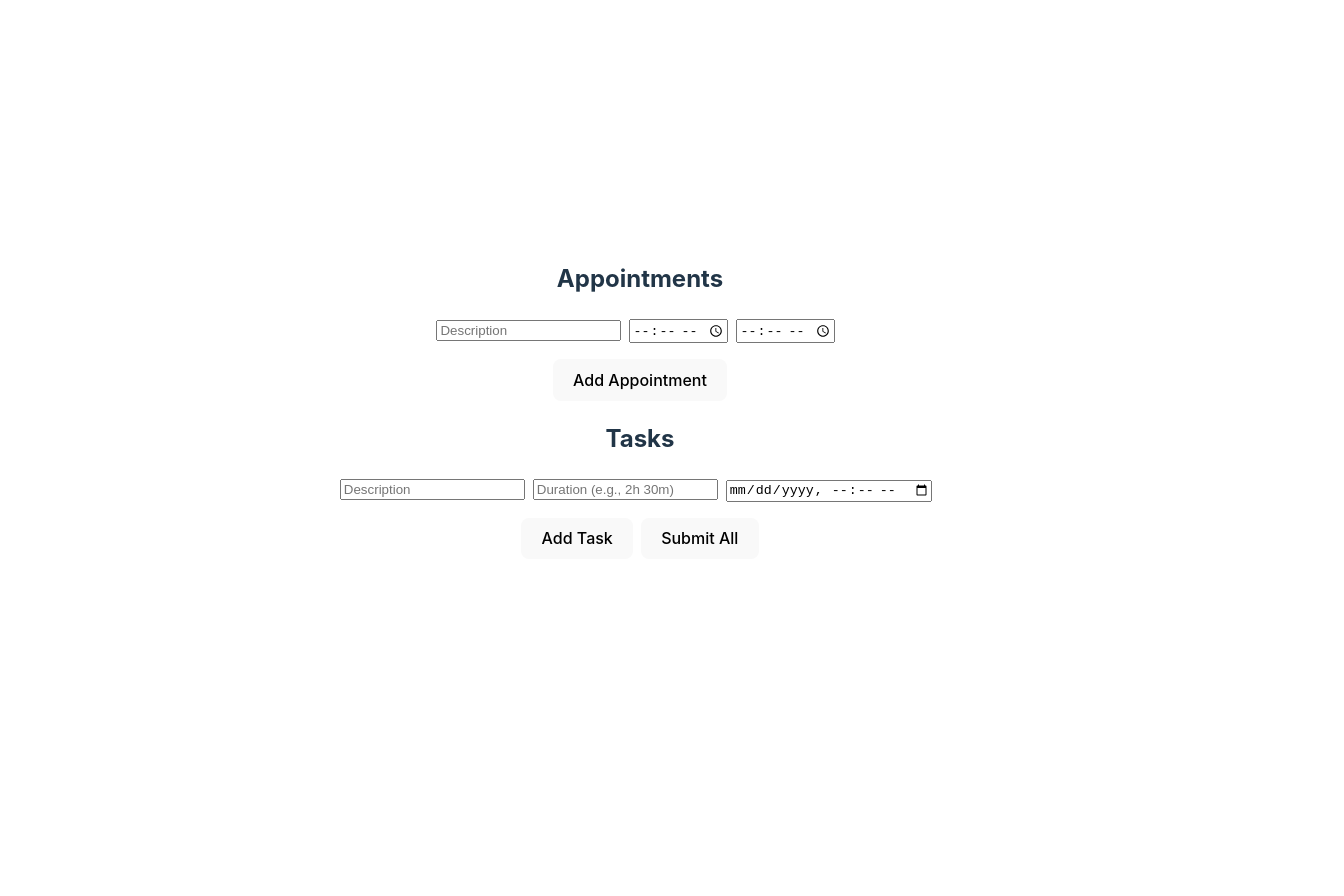
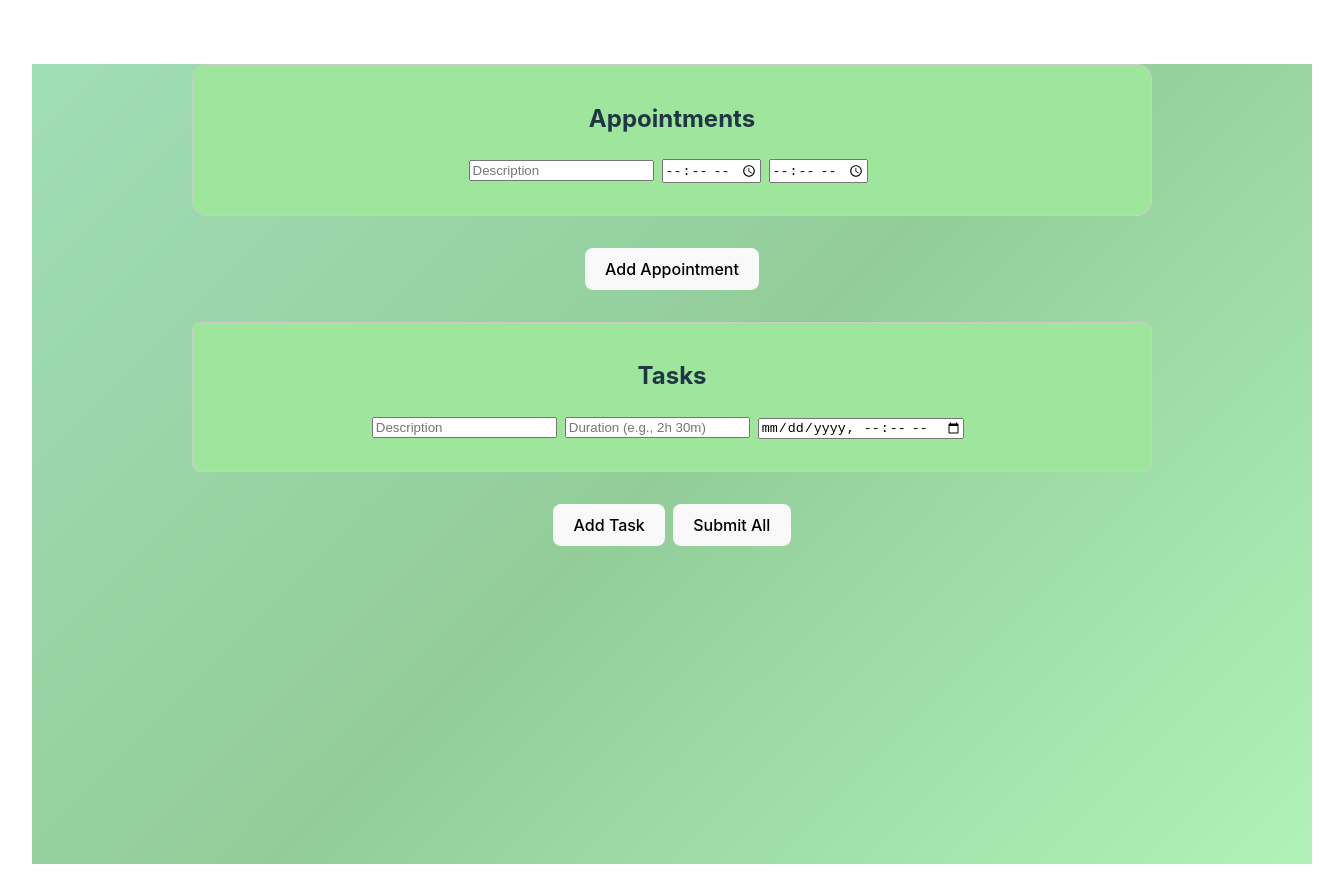
Before and after one commit to 2kristint/isu_hackathon, a React (Vite) app in the folder project/: page /form in a window 1280 px wide. Shown: the whole page, 1344 px wide, since content can reach past the window. Before the commit the page ends 800 px from the top, so only its background shows below. Built offline with nearby package versions, Linux system fonts and the light colour scheme.

Commit message:
change 2 pages to green

```diff
--- /dev/null
+++ b/project/src/forms.css
@@ -0,0 +1,64 @@
+.background{
+
+    background: linear-gradient(135deg, #a1ddb6, #92cd99, #b1f2b8);
+    width: 100vw;
+    height: 100vh;
+    margin: 0;
+    padding: 0;
+    margin-bottom: 0rem;
+    margin-top: 0rem;
+    margin-bottom: 0rem;
+    animation: silky-move 8s ease-in-out infinite;
+}
+
+@keyframes silky-move {
+    0% {
+      background-position: 0% 50%;
+    }
+    50% {
+      background-position: 100% 50%;
+    }
+    100% {
+      background-position: 0% 50%;
+    }
+  }
+
+
+
+/* border for appointments */
+.appointments-border {
+    border: 1px solid #cccccc;
+    padding: 1rem;
+    /*margin-bottom: 5rem;*/
+    margin-top: 2rem;
+    margin-bottom: 2rem;
+    overflow-y: auto; /* Enables scrolling for long content */
+    transition: max-height 0.3s ease; /* Smooth resizing */
+    max-height: 50vh; /* Default height limit */
+    margin-right: 10rem;
+    margin-left: 10rem;
+
+    background-color: #9de69b;
+    border-radius: 14px;
+}
+
+.tasks-border {
+    border: 1px solid #cccccc;
+    padding: 1rem;
+    margin-top: 2rem;
+    margin-bottom: 2rem;
+    margin-right: 10rem;
+    margin-left: 10rem;
+    overflow-y: auto;
+    transition: max-height 0.3s ease;
+    max-height: 50vh;
+    background-color: #9de69b;;
+    border-radius: 8px;
+}
+
+.dynamic-box {
+    display: flex;
+    flex-direction: column;
+    gap: 1rem; /* Space between input groups */
+    align-items: start;
+}
--- a/project/src/formsTogether.jsx
+++ b/project/src/formsTogether.jsx
@@ -1,6 +1,8 @@
 import React, { useState, useRef } from "react";
 import { useNavigate } from "react-router-dom";
 import { useLocation } from "react-router-dom";
+import "./forms.css";
+
 
 const formsTogether = () => {
 
@@ -55,8 +57,12 @@ const formsTogether = () => {
 
     return (
         <form onSubmit={handleSubmit}>
+            <div className = "background">
+            <div className = "appointments-border">
             <h2>Appointments</h2>
+
             {formRefsAppointments.current.map((appointment, index) => (
+
                 <div key={index} style={{ marginBottom: "1rem" }}>
                     <input
                         type="text"
@@ -76,10 +82,12 @@ const formsTogether = () => {
                     />
                 </div>
             ))}
+            </div>
             <button type="button" onClick={addAppointment}>
                 Add Appointment
             </button>
-            <h2>Tasks</h2>
+            <div className = "tasks-border">
+            <h2 >Tasks</h2>
             {formRefsTasks.current.map((task, index) => (
                 <div key={index} style={{ marginBottom: "1rem" }}>
                     <input
@@ -100,14 +108,18 @@ const formsTogether = () => {
                         style={{ marginRight: "0.5rem" }}
                     />
                 </div>
+
             ))}
+            </div>
             <button type="button" onClick={addTask}>
                 Add Task
             </button>
             <button type="submit" style={{ marginLeft: "0.5rem" }}>
                 Submit All
             </button>
+            </div>
         </form>
+
     );
 
 }
--- a/project/src/quiz.jsx
+++ b/project/src/quiz.jsx
@@ -28,10 +28,10 @@ const QuizPage = () => {
 
   return (
     <div className = "quiz-container" style={{ fontFamily: "Arial, sans-serif", textAlign: "center", marginTop: "50px" }}>
-      <h1 className = "quiz-title">Little self quiz</h1>
-      <p>Let's get to know your sleep schedule! 🌿🌙</p>
+      <h1 >Little self quiz</h1>
+      <h2 className = "subheader">Let's get to know your sleep schedule! 🌿🌙</h2>
       <form onSubmit={handleSubmit}>
-        <div style={{ display: 'flex', flexDirection: 'column' }}>
+        <div style={{ display: 'flex', flexDirection: 'column', padding:0}}>
           <h3 className = "quiz-question">Q.1 When do you usually to go to sleep?</h3>
           <input className = "quiz-input"
             type="text"
@@ -82,7 +82,7 @@ const QuizPage = () => {
           Submit
         </button>
       </form>
-
+        <img className = "image" src = "./AdobeStock_782188559 [Converted].png"></img>
     </div>
   );
 };
--- a/project/src/quizPage.css
+++ b/project/src/quizPage.css
@@ -2,7 +2,8 @@
 .quiz-container {
     font-family: 'Comic Sans MS', cursive, sans-serif;
     text-align: center;
-    background: linear-gradient(135deg, #a8e6cf, #dcedc1);
+    background: linear-gradient(135deg,  #a1ddb6, #92cd99, #b1f2b8);
+    background-size: 400% 400%;
     height: 100vh;
     width: 100vw;
     display: flex;
@@ -13,20 +14,31 @@
     box-sizing:border-box;
     align-items: center;
     overflow: hidden;
+    animation: silky-move 8s ease-in-out infinite;
   }
+
 
   /* Title styling with animation */
   .quiz-title {
     font-size: 2.5rem;
-    color: #388e3c;
+    color: #f8f8ff;
     margin-bottom: 20px;
-    animation: fadeIn 2s ease-in-out;
+    text-shadow: 1px 1px 5px rgba(0, 0, 0, 0.6);
+    animation: bounceIn 1.5s ease-out;
+  }
+
+  .quiz-title {
+    font-size: 1rem;
+    color: #ffffff;
+    margin-bottom: 20px;
+    text-shadow: 1px 1px 5px rgba(0, 0, 0, 0.6);
+    animation: bounceIn 1.5s ease-out;
   }
 
   /* Question styling */
   .quiz-question {
     font-size: 1.5rem;
-    color: #2e7d32;
+    color: #ffffff;
     margin-bottom: 30px;
     animation: bounceIn 1.5s ease-out;
   }
@@ -35,16 +47,17 @@
   .quiz-input {
     padding: 10px 15px;
     font-size: 1.2rem;
-    border: 2px solid #81c784;
+    border: 2px solid #5fd355;
     border-radius: 25px;
     outline: none;
     width: 300px;
     text-align: center;
     transition: box-shadow 0.3s ease, transform 0.2s ease;
+    background: rgba(255, 255, 255, 0.8);
   }
 
   .quiz-input:focus {
-    box-shadow: 0 0 15px #a5d6a7;
+    box-shadow: 0 0 15px #a7f3c3;
     transform: scale(1.05);
   }
 
@@ -53,7 +66,7 @@
     margin-top: 20px;
     padding: 10px 25px;
     font-size: 1.2rem;
-    background-color: #66bb6a;
+    background-color: #2f7f27;
     color: white;
     border: none;
     border-radius: 30px;
@@ -62,38 +75,22 @@
   }
 
   .quiz-button:hover {
-    background-color: #43a047;
+    background-color: #3ca832;
     transform: scale(1.1);
-    box-shadow: 0px 5px 10px rgba(0, 0, 0, 0.2);
+    box-shadow: 0px 5px 10px rgba(99, 197, 125, 0.2);
   }
 
 
-
-  /* Keyframes for animations */
-  @keyframes fadeIn {
-    from {
-      opacity: 0;
-      transform: translateY(-20px);
-    }
-    to {
-      opacity: 1;
-      transform: translateY(0);
-    }
+/* Images */
+.image {
+    position: absolute;
+    width: 150px;
+    height: auto;
+    opacity: 0;
+    animation: pop-up 2s ease-in-out infinite;
   }
 
-  @keyframes bounceIn {
-    0% {
-      transform: scale(0.5);
-      opacity: 0;
-    }
-    60% {
-      transform: scale(1.2);
-      opacity: 1;
-    }
-    100% {
-      transform: scale(1);
-    }
-  }
+
 
   @keyframes popIn {
     0% {
@@ -103,3 +100,17 @@
       transform: scale(1);
     }
   }
+
+
+  /* Silky movement animation */
+@keyframes silky-move {
+    0% {
+      background-position: 0% 50%;
+    }
+    50% {
+      background-position: 100% 50%;
+    }
+    100% {
+      background-position: 0% 50%;
+    }
+  }
```
Also changed, not shown: project/public/AdobeStock_782188559 [Converted].png (renamed from project/src/assets/AdobeStock_782188559 [Converted].png).
